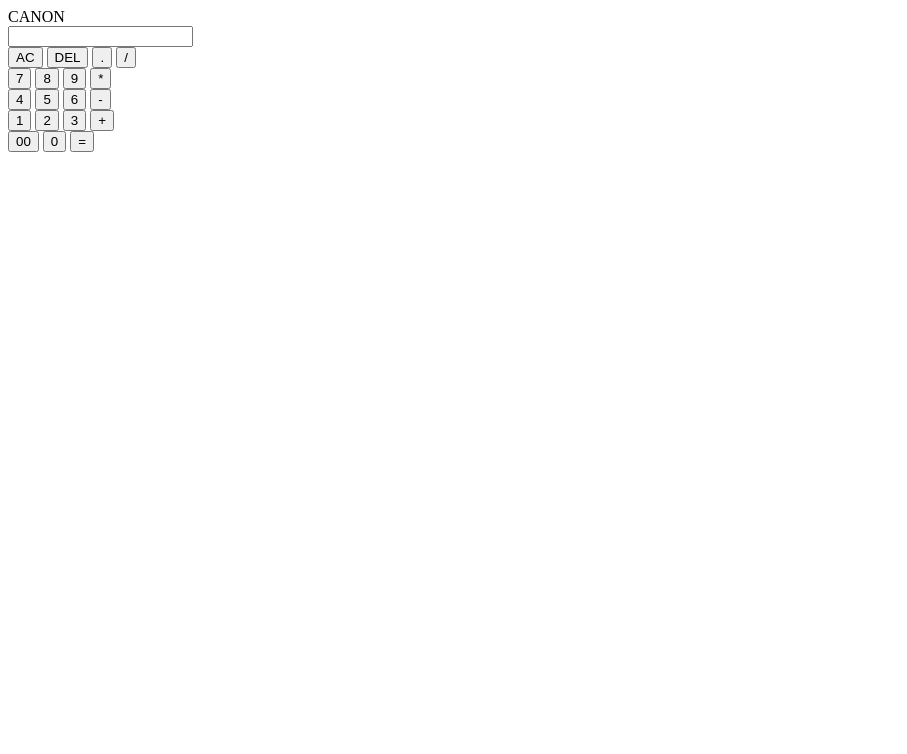
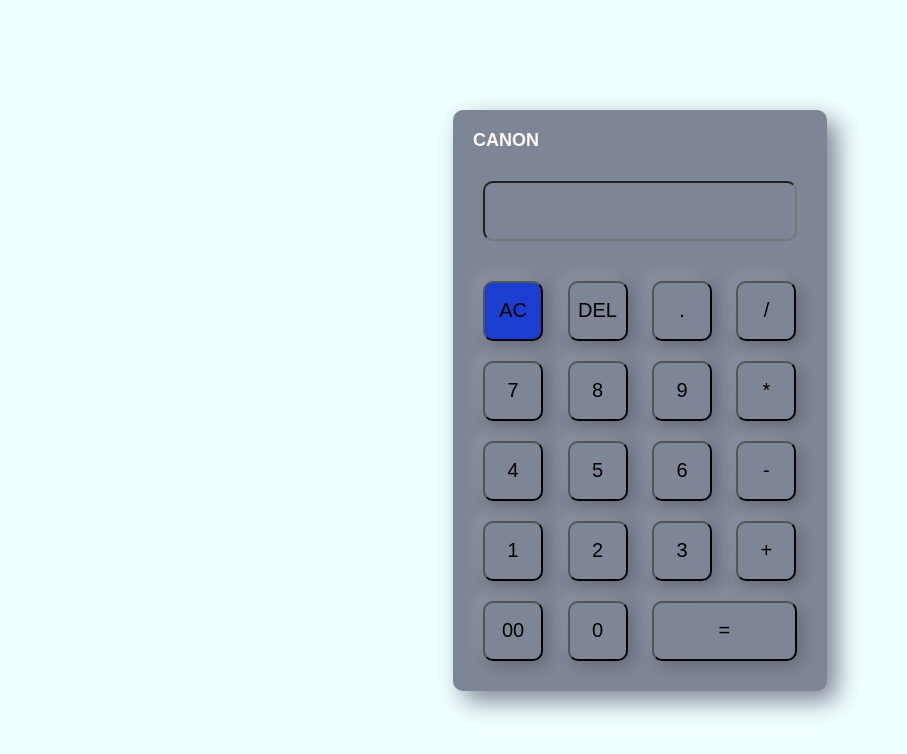
Before and after one commit to dimagisihilel/IT-Assignment-10, a plain HTML site: page index.html in a window 1280 px wide. Shown: the whole page, without its empty margins (0-907 px from the left). Drawn offline with Linux system fonts and the light colour scheme.

Commit message:
Add styles

```diff
--- a/index.html
+++ b/index.html
@@ -4,6 +4,74 @@
     <meta charset="UTF-8">
     <title> Calculator </title>
     <style>
+
+        * {
+            margin: 0;
+            padding: 0;
+            box-sizing: border-box;
+            font-family: "Poppins", sans-serif;
+        }
+
+        .container {
+            width: 100%;
+            height: 100vh;
+            background-color: azure;
+            display: flex;
+            align-items: center;
+            justify-content: center;
+        }
+
+        .calculator {
+            background-color: #7E8596;
+            padding: 20px;
+            border-radius: 10px;
+            box-shadow: 10px 10px 25px #7E8596;
+        }
+
+        .calculator form input {
+            margin: 0;
+            outline: 0;
+            width: 60px;
+            height: 60px;
+            border-radius: 10px;
+            box-shadow: -8px -8px 15px rgba(255, 255, 255, 0.1),
+            5px 5px 15px rgba(0, 0, 0, 0.2);
+            background-color: transparent;
+            font-size: 20px;
+            color: #000000;
+            cursor: pointer;
+            margin: 10px;
+        }
+
+        form .display {
+            display: flex;
+            justify-content: flex-end;
+            margin: 20px 0;
+        }
+
+        form .display input {
+            text-align: right;
+            flex: 1;
+            font-size: 45px;
+            box-shadow: none;
+        }
+
+        form .text {
+            color: #fff;
+            font-size: large;
+            font-weight: 700;
+        }
+
+        #btnAC {
+            background-color: #193ED0;
+            box-shadow: -8px -8px 15px rgba(255, 255, 255, 0.1),
+            5px 5px 15px rgba(0, 0, 0, 0.2);
+        }
+
+        .calculator form div #btn-equal {
+            width: 145px;
+        }
+
 
 
 
```
